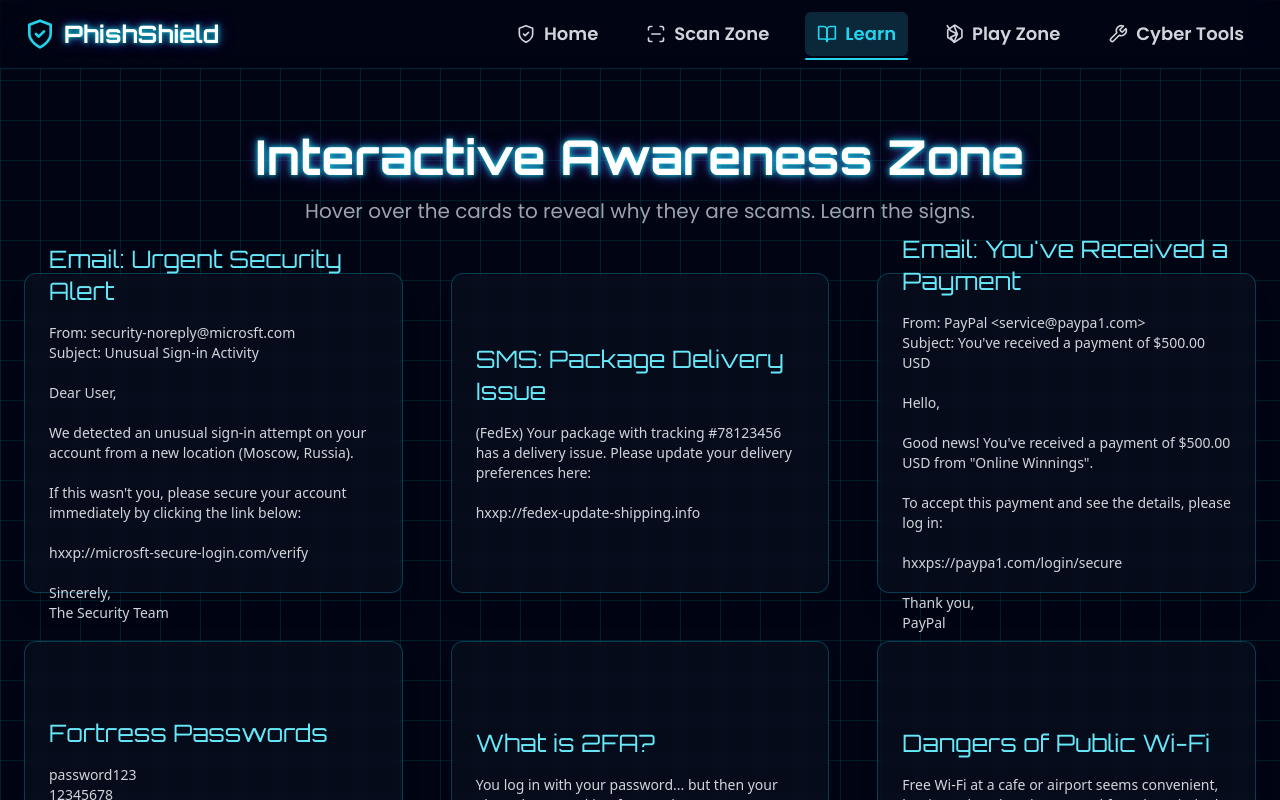
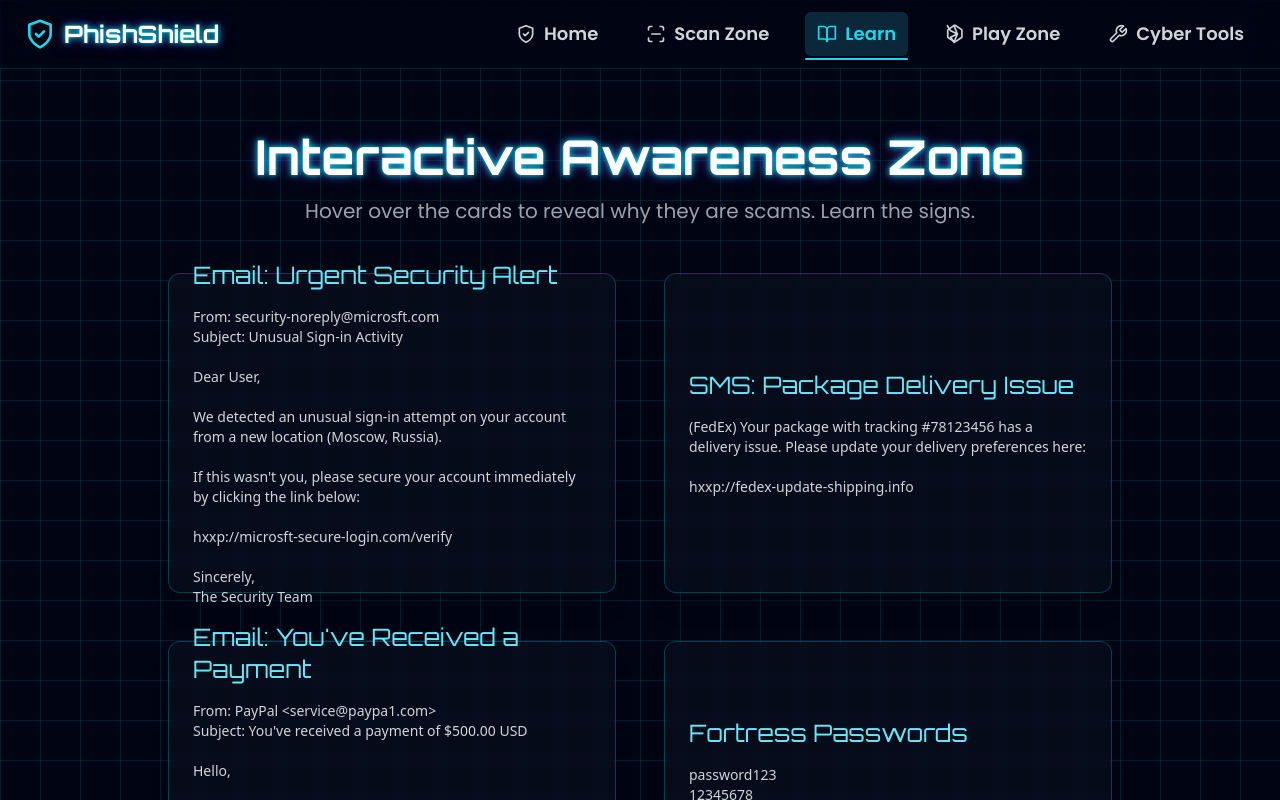
Before and after one commit to dinesh4524/phishnex, a React (Vite) app: page / in a window 1280 px wide. Both pictures are taken after a click on the button "Learn". Shown: the top 800 px of the page. Built offline with nearby package versions, Linux system fonts and the light colour scheme.

Commit message:
[dyad] Fixed layout issues by removing the double scrollbar on the homepage and improving card alignment on the learn page. - wrote 3 file(s)

```diff
--- a/src/App.tsx
+++ b/src/App.tsx
@@ -35,9 +35,9 @@ const App: React.FC = () => {
   };
 
   return (
-    <div className={`min-h-screen overflow-x-hidden ${themeClasses}`}>
+    <div className={`min-h-screen overflow-x-hidden flex flex-col ${themeClasses}`}>
       <Header currentPage={currentPage} setCurrentPage={setCurrentPage} />
-      <main>
+      <main className="flex-grow flex">
         {renderPage()}
       </main>
     </div>
--- a/src/pages/HomePage.tsx
+++ b/src/pages/HomePage.tsx
@@ -25,7 +25,7 @@ const HomePage: React.FC<HomePageProps> = ({ setCurrentPage }) => {
   const subtitleClasses = theme === 'dark' ? 'text-gray-300' : 'text-gray-600';
 
   return (
-    <div className="container mx-auto px-6 text-center flex flex-col items-center justify-center min-h-[calc(100vh-80px)]">
+    <div className="container mx-auto px-6 text-center flex flex-col items-center justify-center w-full">
       <div
         className="relative w-48 h-48 mb-8 transition-all duration-500 transform"
         onMouseEnter={() => setIsHovered(true)}
--- a/src/pages/LearnPage.tsx
+++ b/src/pages/LearnPage.tsx
@@ -20,7 +20,7 @@ const CyberCard: React.FC<{ card: LearnCardData }> = ({ card }) => {
   const bulletClasses = theme === 'dark' ? 'text-purple-400' : 'text-purple-700';
 
   return (
-    <div className="group w-full max-w-lg h-80 [perspective:1000px]">
+    <div className="group w-full max-w-md h-80 [perspective:1000px]">
       <div className="relative h-full w-full rounded-xl shadow-xl transition-all duration-500 [transform-style:preserve-3d] group-hover:[transform:rotateY(180deg)]">
         {/* Front */}
         <div className={`absolute inset-0 rounded-xl p-6 flex flex-col justify-center ${frontClasses}`}>
@@ -56,7 +56,7 @@ const LearnPage: React.FC = () => {
         <h1 className="text-5xl font-orbitron font-bold text-white cyber-glow">Interactive Awareness Zone</h1>
         <p className={`text-xl mt-4 ${subtitleClasses}`}>Hover over the cards to reveal why they are scams. Learn the signs.</p>
       </div>
-      <div className="grid md:grid-cols-2 lg:grid-cols-3 gap-12 place-items-center">
+      <div className="flex flex-wrap justify-center gap-12">
         {LEARN_CARDS.map(card => (
           <CyberCard key={card.id} card={card} />
         ))}
```
